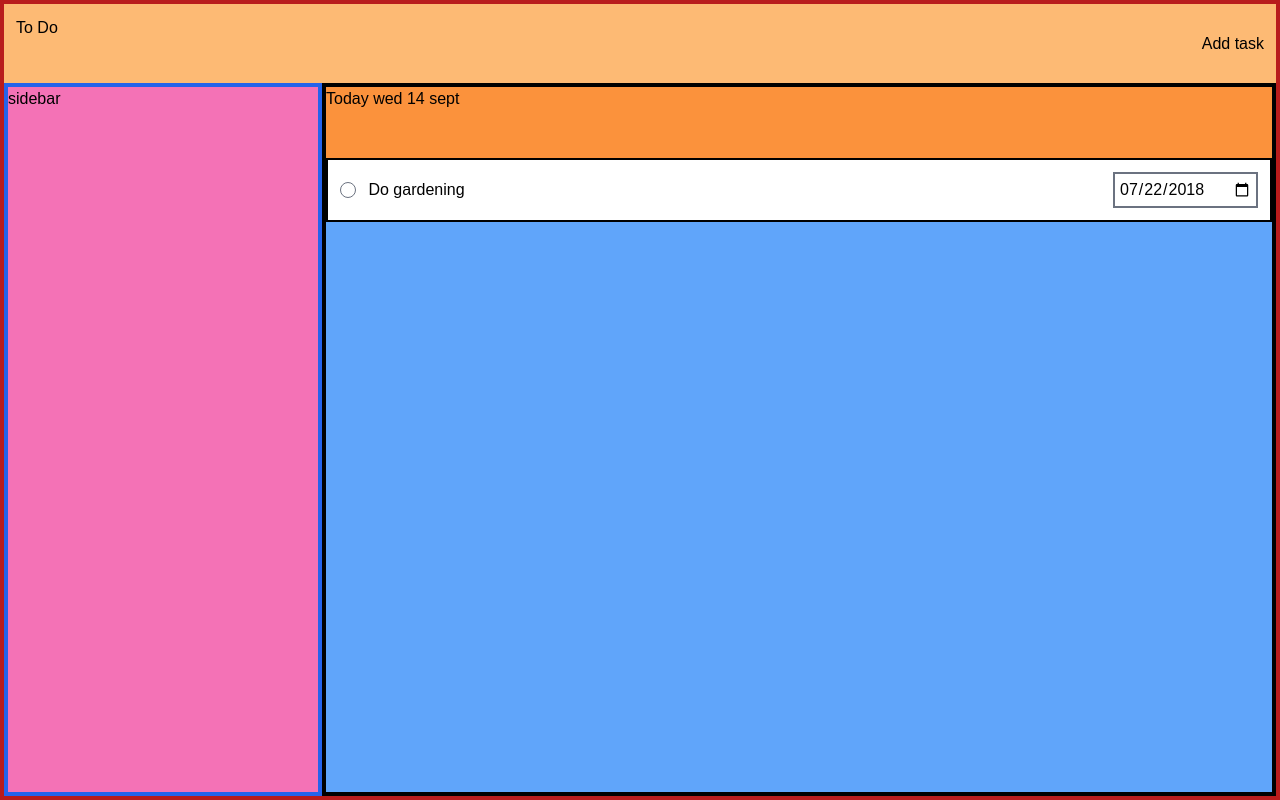
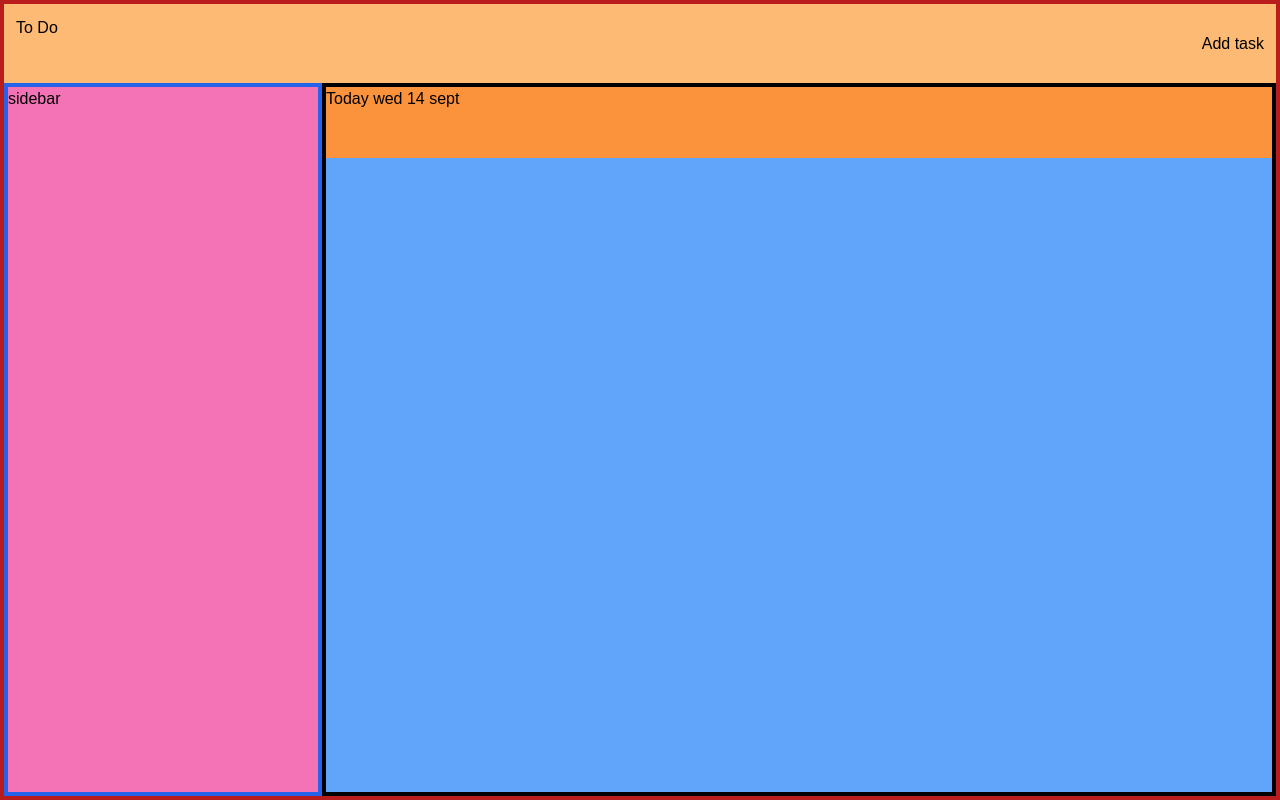
Before and after one commit to muditchoudhary/todo-app, a website built with webpack: page dist/index.html in a window 1280 px wide. Built offline with nearby package versions, Linux system fonts and the light colour scheme.

Commit message:
Remove new task elment html code

```diff
--- a/dist/index.html
+++ b/dist/index.html
@@ -56,14 +56,7 @@
               <div class="border-4 border-solid border-blue-600 bg-pink-400 w-1/4 flex-auto">sidebar</div>
               <div class="border-4 bg-yellow-200 min-h-full w-3/4 border-solid border-black flex-auto">
                 <div class=" bg-orange-400 h-[10%]">Today wed 14 sept</div>
-                <div class=" bg-blue-400 h-[90%] grid grid-cols-1 grid-rows-1 auto-rows-fr overflow-auto">
-                    <div class=" bg-white border-2 border-solid border-black h-max flex items-center justify-between p-3">
-                        <div class="">
-                            <input type="checkbox" name="task-status" id="task-status" class="appearance-none w-4 h-4 rounded-lg">
-                            <span class=" task-name ml-2">Do gardening</span>
-                        </div>
-                        <input type="date" name="user-due-date" id="user-due-date" value="2018-07-22" class="border-2 border-gray-500 border-solid p-1">
-                    </div>
+                <div class=" tasks-grid-container bg-blue-400 h-[90%] grid grid-cols-1 auto-rows-fr overflow-auto">
                 </div>
               </div>
             </div>
```
